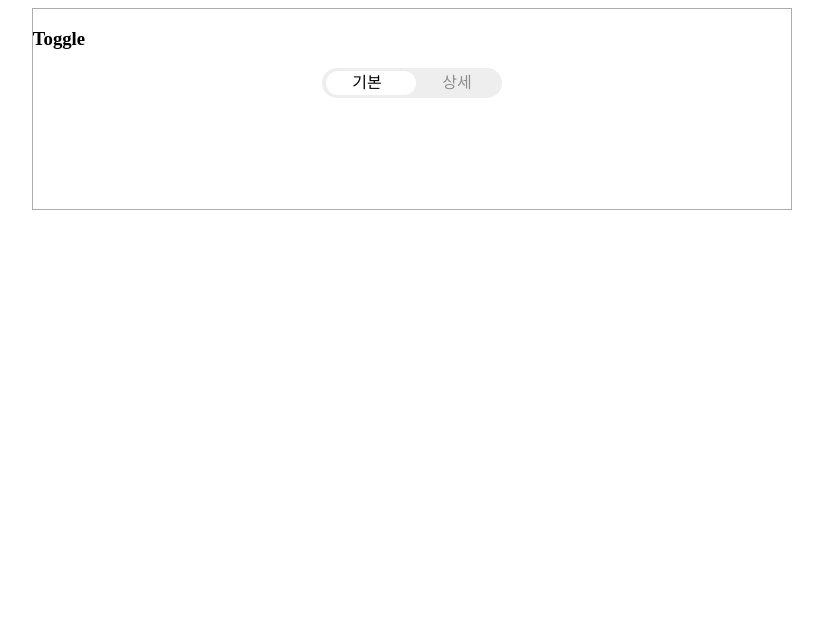
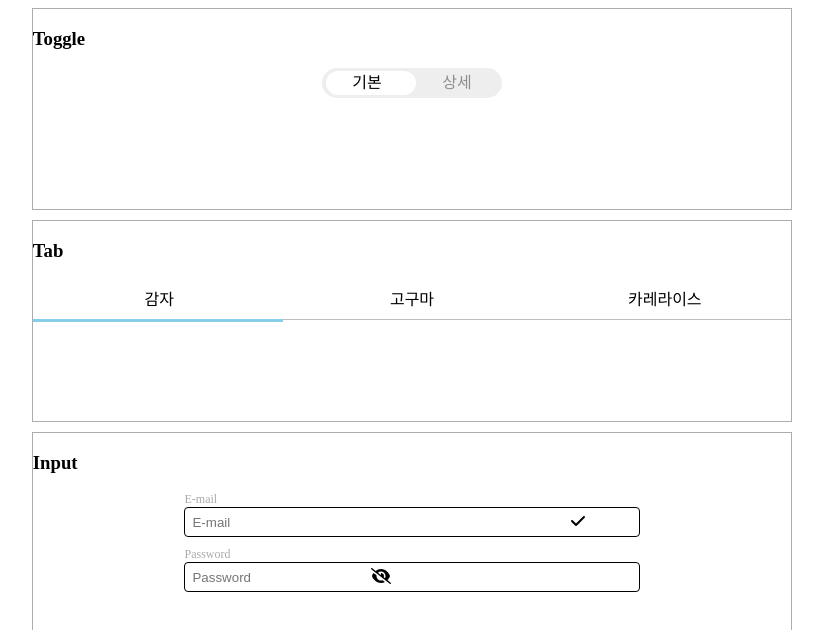
Before and after one commit to lumpenop/new, a React (Create React App) app: page / in a window 1280 px wide. Shown: the top 630 px of the page, without its empty margins (228-1051 px from the left). Built offline with nearby package versions, Linux system fonts and the light colour scheme.

Commit message:
Feat: Tab, Input 완성

```diff
--- a/package.json
+++ b/package.json
@@ -3,6 +3,9 @@
   "version": "0.1.0",
   "private": true,
   "dependencies": {
+    "@fortawesome/fontawesome-svg-core": "^6.1.1",
+    "@fortawesome/free-solid-svg-icons": "^6.1.1",
+    "@fortawesome/react-fontawesome": "^0.1.18",
     "@testing-library/jest-dom": "^5.16.4",
     "@testing-library/react": "^12.1.4",
     "@testing-library/user-event": "^13.5.0",
--- a/src/App.js
+++ b/src/App.js
@@ -14,6 +14,14 @@ function App() {
           <h3>Toggle</h3>
           <Toggle />
       </Section>
+      <Section>
+        <h3>Tab</h3>
+        <Tab />
+      </Section>
+      <Section>
+        <h3>Input</h3>
+        <Input />
+      </Section>
     </>
   );
 }
@@ -24,7 +32,7 @@ const Section = styled.section`
   margin: 0 auto;
   height: 200px;
   border: 0.5px solid #acacac;
-
+  margin-bottom: 10px;
 `
 
 export default App;
--- a/src/components/Input.js
+++ b/src/components/Input.js
@@ -1,11 +1,101 @@
-import React from 'react';
+import React, {useState} from 'react';
+import styled from 'styled-components';
+import { FontAwesomeIcon } from "@fortawesome/react-fontawesome";
+import { faCheck, faEyeSlash } from "@fortawesome/free-solid-svg-icons";
+import { isVisible } from '@testing-library/user-event/dist/utils';
 
 const Input = () =>{
+
+
+    const [isOk, setIsOk] = useState(false);
+    const [isVisible, setIsVisible] = useState(false);
+
+    const eyesClick = () =>{
+        isVisible?setIsVisible(()=>false):setIsVisible(()=>true);
+    }
+
+    const emailCheck = (e) =>{
+        const mail = /^[0-9a-zA-Z]([-_\.]?[0-9a-zA-Z])*@[0-9a-zA-Z]([-_\.]?[0-9a-zA-Z])*\.[a-zA-Z]{2,3}$/;
+        mail.test(e.target.value)?setIsOk(true):setIsOk(false);
+    }
     return(
         <>
-
+        <InputContainer>
+            <TextBox>E-mail</TextBox>
+            <InputBox>
+                <Email onChange={emailCheck} />
+                <FontAwesomeIcon
+                    className={`${isOk?'checkIcon ok':'checkIcon'}`}
+                    icon={faCheck}
+                />
+            </InputBox>
+            <TextBox>Password</TextBox>
+            <InputBox>
+                <input
+                    placeholder="Password"
+                    className="password"
+                    type={`${isVisible?'text':'password'}`}
+                />
+                <FontAwesomeIcon
+                    onClick={eyesClick}
+                    icon={faEyeSlash}
+                />
+            </InputBox>
+        </InputContainer>
         </>
     )
 }
 
+
+
+const Email = styled.input.attrs({
+    type: 'text',
+    placeholder: 'E-mail'
+})`
+    width: 85%;
+    border: none;
+    &:focus{
+        outline:none;
+    }
+`;
+
+
+
+const TextBox = styled.div`
+    color: #ababab;
+    font-size: 12px;
+`
+
+const InputContainer = styled.div`
+    width: 60%;
+    margin: 0 auto;
+`
+
+const InputBox = styled.div`
+    border: 1px solid black;
+    padding: 5px 5px;
+    box-sizing: border-box;
+    border-radius: 4px;
+    margin-bottom: 10px;
+
+    > .password{
+        border: none;
+        outline: none;
+    }
+
+    > .ok{
+        filter :brightness(0.5) invert(1);
+        background-color: yellow;
+        border-radius: 30px;
+    }
+`
+
+
+
+
+
+
+
+
+
 export default Input;
--- a/src/components/Tab.js
+++ b/src/components/Tab.js
@@ -1,11 +1,72 @@
-import React from 'react';
+import React, {useState} from 'react';
+import styled from 'styled-components';
+
+
+const food = ['감자', '고구마', '카레라이스'];
 
 const Tab = () =>{
+    const [liIndex, setLiIndex] = useState(0);
+
+    const Clicked =(index)=>{
+        setLiIndex(index);
+    }
     return(
         <>
-
+            <TabUl>
+                <TabContainer>
+                {food.map((e, i)=>{
+                    return <TabLi key={i}
+                        onClick={()=>Clicked(i)}
+                        className={`${i===liIndex ? "focused" : ""}`}
+                    >{e}</TabLi>
+                })}
+                </TabContainer>
+                <SliderBox>
+                    <Slider index={liIndex} />
+                </SliderBox>
+            </TabUl>
         </>
     )
 }
 
+const SliderBox = styled.div`
+    display: block;
+    width: 100%;
+`
+const Slider = styled.div`
+    position: relative;
+    height: 3px;
+    width: 33%;
+    background-color: skyblue;
+    bottom: 1.5px;
+    left: ${props=> props.index *  33}%;
+    transition: 0.4s;
+`
+const TabContainer = styled.div`
+    width: 100%;
+    display: flex;
+    justify-content: space-around;
+`
+
+const TabLi = styled.li`
+    width: 33%;
+    height: 40px;
+    line-height: 40px;
+    list-style: none;
+    cursor: pointer;
+    text-align: center;
+    box-sizing: border-box;
+    border-width: 0;
+`
+
+const TabUl = styled.ul`
+    position: relative;
+    width: 100%;
+    height: 40px;
+    border-bottom: 1px solid #bcbcbc;
+    box-sizing: border-box;
+    padding: 0;
+`
+
+
 export default Tab;
--- a/src/components/Toggle.js
+++ b/src/components/Toggle.js
@@ -43,6 +43,7 @@ const ToggleText = styled.li`
     list-style: none;
     line-height: 30px;
     cursor: pointer;
+    user-select: none;
 
     &.toggle--checked{
         opacity: 0.4;
```
Also changed, not shown: 1 other file (tests, documents, lock files or other folders).
